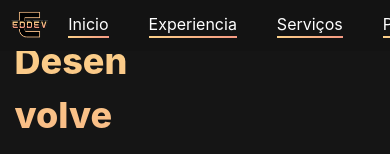
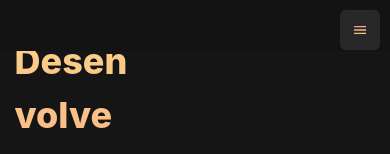
Before and after one commit to edmundo-vitor/portfolio-frontend, a React (Vite) app: page / in a window 390 px wide. Shown: the top 154 px of the page. Built offline with nearby package versions, Linux system fonts and the light colour scheme.

Commit message:
feat: navbar responsive

```diff
--- a/src/components/NavBar.jsx
+++ b/src/components/NavBar.jsx
@@ -1,12 +1,22 @@
+import NavItem from './NavItem'
 import { Flex, Image } from '@chakra-ui/react'
-import NavItem from './NavItem'
+import {
+   Menu,
+   MenuButton,
+   MenuList,
+   MenuItem,
+   IconButton
+} from '@chakra-ui/react'
 
+import { MdMenu } from 'react-icons/md';
 
 export default function NavBar({ items }) {
 
    let { navItems, defaultNavItems, setNavItems } = items;
 
    return (
+      <>
+         {/* Menu principal */}
          <Flex
             position='fixed'
             bgColor='#131313'
@@ -15,6 +25,7 @@ export default function NavBar({ items }) {
             padding='10px'
             justifyContent='space-around'
             zIndex={100}
+            display={{ base: 'none', sm: 'flex' }}
          >
             <Image
                src='eddev-logo.png'
@@ -57,5 +68,95 @@ export default function NavBar({ items }) {
 
             <Flex></Flex>
          </Flex>
+
+         {/* Menu mobile */}
+         <Flex
+            position='fixed'
+            bgColor='#131313'
+            width='100vw'
+            height='6vh'
+            padding='10px'
+            justifyContent='end'
+            zIndex={100}
+            display={{ base: 'flex', sm: 'none' }}
+         >
+            <Menu>
+               <svg width="0" height="0">
+                  <linearGradient id="gradient" x1="100%" y1="100%" x2="0%" y2="0%">
+                     <stop stopColor="#FBD189" offset="0%" />
+                     <stop stopColor="#F59983" offset="100%" />
+                  </linearGradient>
+               </svg>
+
+               <MenuButton
+                  as={IconButton}
+                  aria-label='Options'
+                  icon={<MdMenu style={{ fill: "url(#gradient)" }} />}
+                  backgroundColor='#282828'
+                  _hover={{}}
+                  _active={{ border: 'none' }}
+               />
+               <MenuList
+                  backgroundColor='#282828'
+                  color='#FFF'
+                  border='none'
+               >
+                  <MenuItem
+                     backgroundColor='#282828'
+                     onClick={() => setNavItems({ ...defaultNavItems, inicio: true })}
+                  >
+                     <NavItem
+                        name='Inicio'
+                        href='#presentation'
+                        itemActive={navItems.inicio}
+                     />
+                  </MenuItem>
+
+                  <MenuItem
+                     backgroundColor='#282828'
+                     onClick={() => setNavItems({ ...defaultNavItems, experiencia: true })}
+                  >
+                     <NavItem
+                        name='Experiencia'
+                        href='#experience'
+                        itemActive={navItems.experiencia}
+                     />
+                  </MenuItem>
+
+                  <MenuItem
+                     backgroundColor='#282828'
+                     onClick={() => setNavItems({ ...defaultNavItems, servicos: true })}
+                  >
+                     <NavItem
+                        name='Serviços'
+                        href='#services'
+                        itemActive={navItems.servicos}
+                     />
+                  </MenuItem>
+
+                  <MenuItem
+                     backgroundColor='#282828'
+                     onClick={() => setNavItems({ ...defaultNavItems, projetos: true })}
+                  >
+                     <NavItem
+                        name='Projetos'
+                        href='#projects'
+                        itemActive={navItems.projetos}
+                     />
+                  </MenuItem>
+
+                  <MenuItem
+                     backgroundColor='#282828'
+                     onClick={() => setNavItems({ ...defaultNavItems, contatos: true })}
+                  >
+                     <NavItem
+                        name='Contatos'
+                        itemActive={navItems.contatos}
+                     />
+                  </MenuItem>
+               </MenuList>
+            </Menu>
+         </Flex>
+      </>
    )
 }
```
Lines whose indentation alone changed are shown as unchanged.
